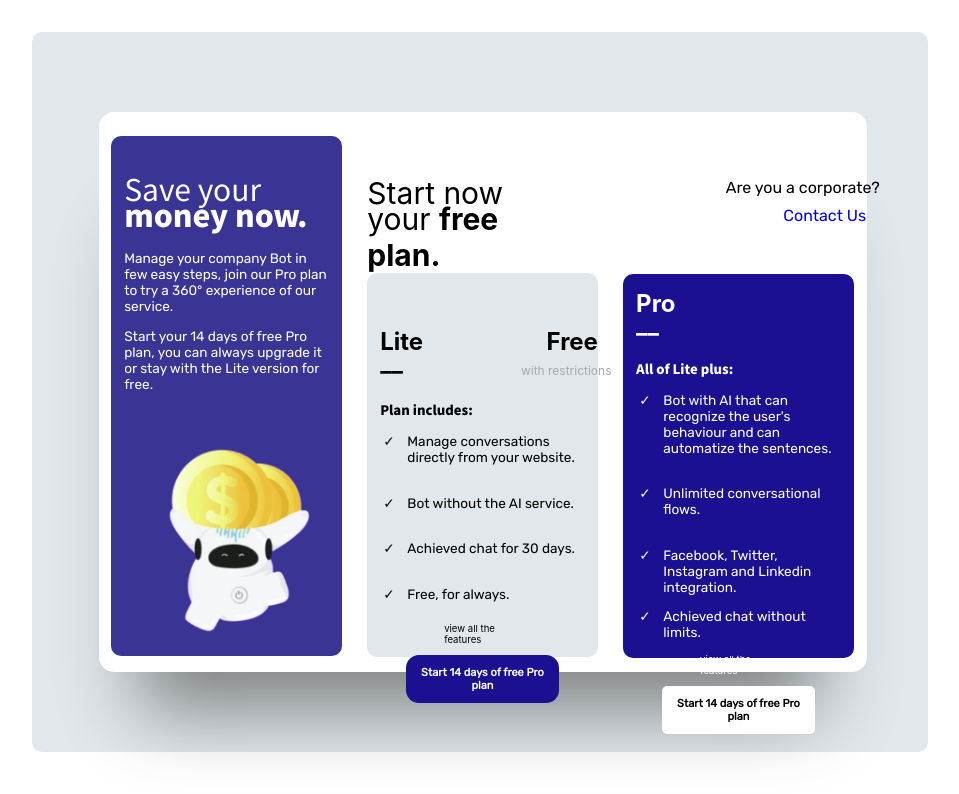
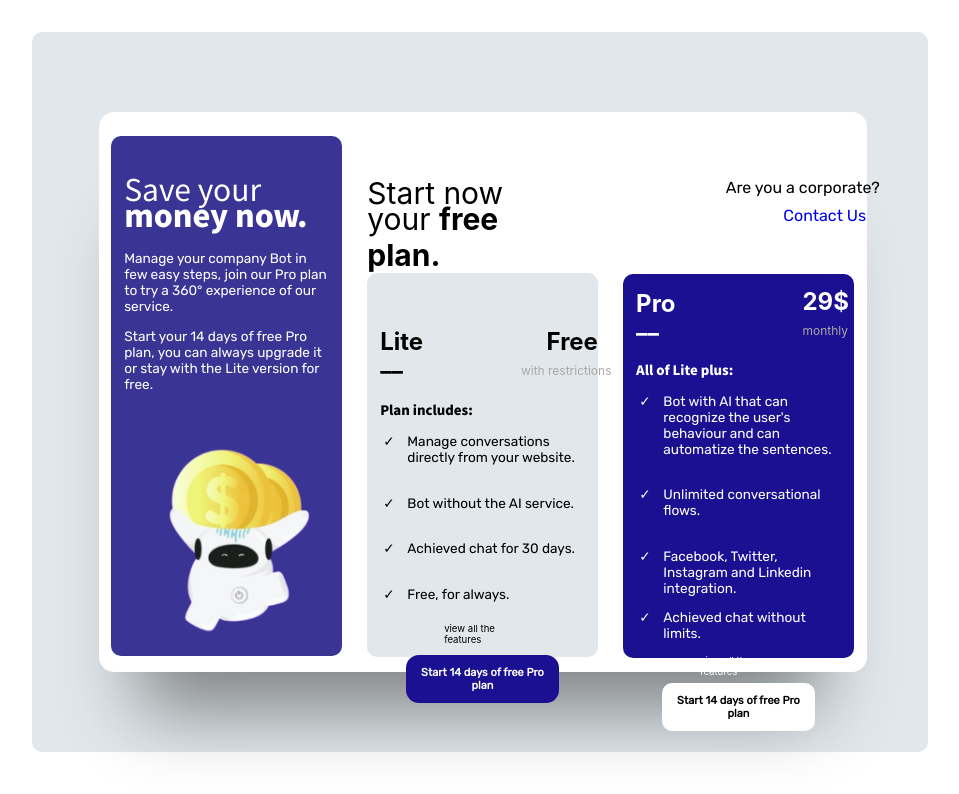
Before and after one commit to Vibhav-Awasthi/ReactTraining, a React (Create React App) app: page / in a window 1280 px wide. Shown: the top 794 px of the page, without its empty margins (160-1119 px from the left). Built offline with nearby package versions, Linux system fonts and the light colour scheme.

Commit message:
Assignment 1 added

```diff
--- a/src/module/Assignment1/index.css
+++ b/src/module/Assignment1/index.css
@@ -33,7 +33,7 @@
 .ContentWrapper1 {
   height: 65vh;
   width: 18vw;
-  background-color: #3A3594;
+  background-color: #3a3594;
   border-radius: 10px;
   position: relative;
   top: 3vh;
@@ -233,6 +233,23 @@
   color: white;
 }
 
+#Dollar {
+  color: white;
+  position: relative;
+  bottom: 22vh;
+  height: 2vh;
+  left: 14vw;
+}
+
+#Monthly {
+  position: relative;
+  font-size: 12px;
+  bottom: 22vh;
+  height: 2vh;
+  left: 14vw;
+  color: rgb(170, 168, 168);
+}
+
 #LitePlus {
   font-family: "Noto Sans KR", sans-serif;
   position: relative;
@@ -240,12 +257,12 @@
   font-weight: 800;
   font-size: 13px;
   left: 1vw;
-  bottom: 13vh;
+  bottom: 21vh;
 }
 
 .List2 {
   position: relative;
-  bottom: 15vh;
+  bottom: 23vh;
   width: 15vw;
   right: 1vw;
   list-style: "✓";
@@ -266,7 +283,7 @@
 
 #FeatureView2 {
   position: relative;
-  bottom: 17vh;
+  bottom: 25vh;
   width: 7vw;
   left: 6vw;
   font-size: 1.2vh;
@@ -275,7 +292,7 @@
 
 #PlanBtn2 {
   position: relative;
-  bottom: 17vh;
+  bottom: 25.5vh;
   left: 3vw;
   outline: none;
   border: none;
@@ -287,7 +304,7 @@
   background-color: white;
   color: black;
   font-family: "Rubik", sans-serif;
-  border-radius: 5px;
+  border-radius: 10px;
 }
 
 #PlanBtn2:hover {
--- a/src/module/Assignment1/index.js
+++ b/src/module/Assignment1/index.js
@@ -54,6 +54,8 @@ class Assignment1 extends Component {
               </a>
               <h2 id={"Pro"}>Pro</h2>
               <h2 id={"ProUnder"}>__</h2>
+              <h2 id={"Dollar"}>29$</h2>
+              <p id={"Monthly"}>monthly</p>
               <p id={"LitePlus"}>All of Lite plus:</p>
               <ul class={"List2"}>
                 <li>
```
